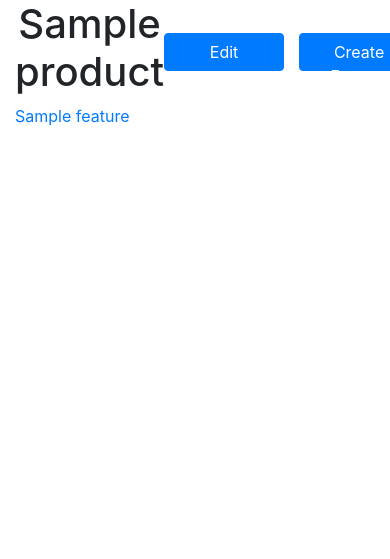
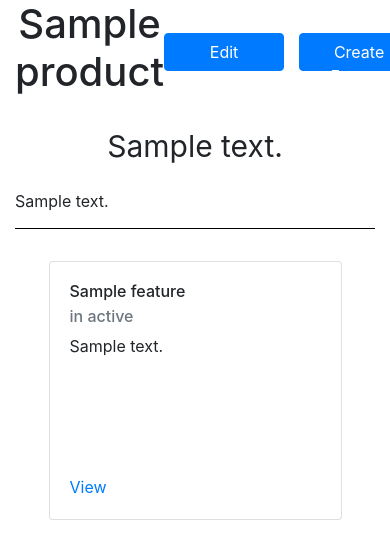
Before and after one commit to 3asyPe/FreshVotes, a Spring Boot app: a page that uses FreshVotes/src/main/resources/templates/productUserView.html in a window 390 px wide. Shown: the part 66-625 px from the top of the page. Run offline with Spring Boot 4, Linux system fonts and the light colour scheme; the visitor is signed in with stand-in values (Sample User, id 1); tables that the repository leaves empty hold one stand-in row (values such as "Sample post"); some of the project's set-up classes (security, data sources, template engines, error pages and the like) are left out, and stand-ins take their place; some libraries are stand-ins or nearby versions.

Commit message:
Making product user view page look pretty

```diff
--- a/FreshVotes/src/main/java/com/freshvotes/contoller/ProductController.java
+++ b/FreshVotes/src/main/java/com/freshvotes/contoller/ProductController.java
@@ -4,6 +4,8 @@ import java.io.IOException;
 import java.io.UnsupportedEncodingException;
 import java.net.URLDecoder;
 import java.net.URLEncoder;
+import java.nio.charset.StandardCharsets;
+import java.util.List;
 import java.util.Optional;
 
 import javax.servlet.http.HttpServletResponse;
@@ -19,11 +21,11 @@ import org.springframework.web.bind.annotation.GetMapping;
 import org.springframework.web.bind.annotation.PathVariable;
 import org.springframework.web.bind.annotation.PostMapping;
 
+import com.freshvotes.domain.Feature;
 import com.freshvotes.domain.Product;
 import com.freshvotes.domain.User;
 import com.freshvotes.repository.ProductRepository;
-
-import java.nio.charset.StandardCharsets;
+import com.freshvotes.service.FeatureService;
 
 @Controller
 public class ProductController {
@@ -32,6 +34,9 @@ public class ProductController {
 
 	@Autowired
 	private ProductRepository productRepo;
+
+	@Autowired
+	private FeatureService featureService;
 
 	@GetMapping("/products/{productId}/edit")
 	public String editProduct(@PathVariable int productId,
@@ -59,8 +64,15 @@ public class ProductController {
 				Optional<Product> productOpt = productRepo.findByName(decodedProductName);
 
 				if(productOpt.isPresent()) {
+					featureService.cleaning();
+
+					Product product = productOpt.get();
+					List<Feature> features = featureService.findByProduct(product);
+
 					model.addAttribute("product", productOpt.get());
 					model.addAttribute("user", user);
+					model.addAttribute("features", features);
+
 				}
 				else {
 					response.sendError(HttpStatus.NOT_FOUND.value(), "There is no product with name " + productName);
--- a/FreshVotes/src/main/resources/static/css/productView.css
+++ b/FreshVotes/src/main/resources/static/css/productView.css
@@ -24,3 +24,107 @@
 .btn-create-form{
 	margin: auto 0;
 }
+
+.description-header{
+	border-bottom: 1px black solid;
+	margin-bottm: 20px;
+}
+
+.short-description{
+	margin: 20px auto;
+	text-align: center;
+	font-size: 30px;
+}
+
+.description{
+	white-space: pre-line;
+	word-break: break-all;
+
+	margin: 15px 0;
+}
+
+.cards{
+	display: flex;
+	flex-wrap: wrap;
+
+}
+
+.card-place{
+	max-width: 325px;
+	width: 25%;
+	padding: 1em;
+}
+
+.card{
+}
+
+.card-text{
+	min-height: 100px;
+	white-space: pre-line;
+}
+
+.size{
+      overflow: hidden;
+      text-overflow: ellipsis;
+      display: -moz-box;
+      -moz-box-orient: vertical;
+      display: -webkit-box;
+      -webkit-line-clamp: 4;
+      -webkit-box-orient: vertical;
+      line-clamp: 4;
+      box-orient: vertical;
+}
+
+@media(max-width: 1200px){
+
+	.card-place{
+		padding: 0.7em;
+	}
+
+	.card-text{
+		min-height: 70px;
+	}
+
+	.size{
+	      -webkit-line-clamp: 3;
+	      line-clamp: 3;
+	}
+}
+
+@media(max-width: 992px){
+
+	.card-place{
+		width: 33.333%;
+	}
+
+	.card-title{
+		font-size: 16px;
+	}
+
+}
+
+@media(max-width: 767px){
+
+	.card-place{
+		width: 50%;
+		padding: 0.5em;
+	}
+
+}
+
+@media(max-width: 425px){
+	.card-place{
+		width: 100%;
+		padding: 1em;
+		margin: 1em auto;
+	}
+
+	.card-text{
+		min-height: 125px;
+	}
+
+	.size{
+	      -webkit-line-clamp: 5;
+	      line-clamp: 5;
+	}
+}
--- a/FreshVotes/src/main/resources/templates/dashboard-private.html
+++ b/FreshVotes/src/main/resources/templates/dashboard-private.html
@@ -1,5 +1,6 @@
 <!DOCTYPE html>
-<html xmlns:th="http://thymeleaf.org">
+<html xmlns:th="http://thymeleaf.org"
+	  xmlns:sec="http://thymeleaf.org/thymeleaf-extras-springsecurity5">
 <head>
 
 <meta charset="UTF-8">
@@ -31,7 +32,7 @@
 		<div class="row form">
 			<form th:action="@{/dashboard}" method="post">
 				<input type="hidden" th:name="${_csrf.parameterName}" th:value="${_csrf.token}"/>
-				<button type="submit" class="btn btn-primary create-product">Create a Product</button>
+				<button sec:authorize="isAuthenticated()" type="submit" class="btn btn-primary create-product">Create a Product</button>
 			</form>
 		</div>
 	</div>
--- a/FreshVotes/src/main/resources/templates/dashboard.html
+++ b/FreshVotes/src/main/resources/templates/dashboard.html
@@ -1,5 +1,6 @@
 <!DOCTYPE html>
-<html xmlns:th="http://thymeleaf.org">
+<html xmlns:th="http://thymeleaf.org"
+	  xmlns:sec="http://thymeleaf.org/thymeleaf-extras-springsecurity5">
 <head>
 
 <meta charset="UTF-8">
@@ -31,7 +32,7 @@
 		<div class="row form">
 			<form action="" method="post">
 				<input type="hidden" th:name="${_csrf.parameterName}" th:value="${_csrf.token}"/>
-				<button type="submit" class="btn btn-primary create-product">Create a Product</button>
+				<button sec:authorize="isAuthenticated()" type="submit" class="btn btn-primary create-product">Create a Product</button>
 			</form>
 		</div>
 	</div>
--- a/FreshVotes/src/main/resources/templates/productUserView.html
+++ b/FreshVotes/src/main/resources/templates/productUserView.html
@@ -16,6 +16,7 @@
 
 <div class="container" th:if="${product != null}">
 
+	<div class="description-header">
 		<div class="title">
 			<h1 th:text="${product.name}">Product</h1>
 			<div class="title-buttons">
@@ -26,10 +27,23 @@
 			</div>
 		</div>
 
+		<div class="short-description" th:text="${product.shortDescription}">Short Description</div>
+		<div class="description" th:text="${product.fullDescription}">Full Description</div>
 
-	<div th:each="feature : ${product.features}">
+	</div>
 
-		<a th:href="@{/products/{productId}/features/{featureId}(productId=${product.id},featureId=${feature.id})}" th:text="${feature.title}"></a>
+	<div class="cards">
+
+		<div class="card-place" th:each="feature : ${features}">
+			<div class="card">
+			  <div class="card-body">
+			    <h5 class="card-title" th:text="${feature.title}">Card title</h5>
+			    <h6 class="card-subtitle mb-2 text-muted" th:text="|in ${feature.status}|">Card subtitle</h6>
+			    <p class="card-text size" th:text="${feature.description}">Some quick example text to build on the card title and make up the bulk of the card's content.</p>
+			    <a th:href="@{/products/{productId}/features/{featureId}(productId=${product.id},featureId=${feature.id})}" class="card-link">View</a>
+			  </div>
+			</div>
+		</div>
 
 	</div>
 
```
Also changed, not shown: FreshVotes/src/main/java/com/freshvotes/repository/FeatureRepository.java (+7 -0 lines), FreshVotes/src/main/java/com/freshvotes/service/FeatureService.java (+11 -0 lines). Lines whose indentation alone changed are shown as unchanged.
